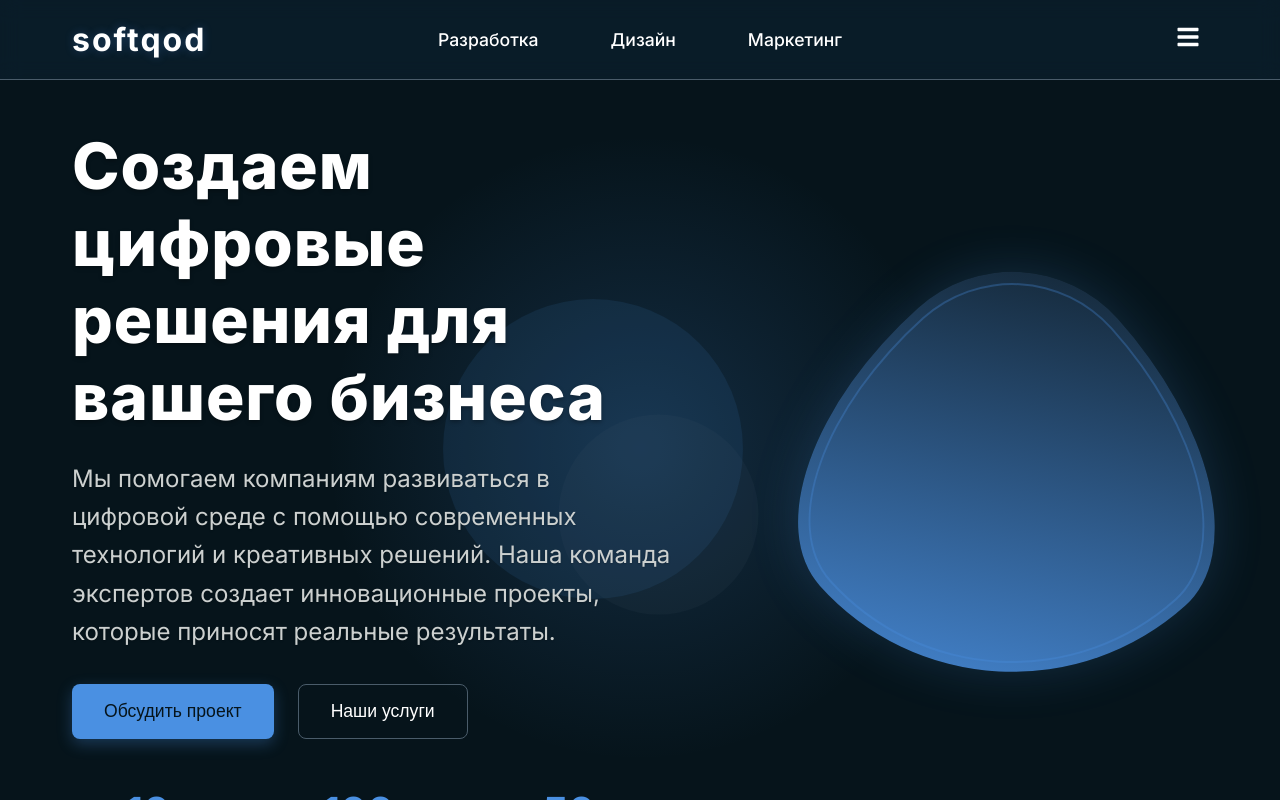
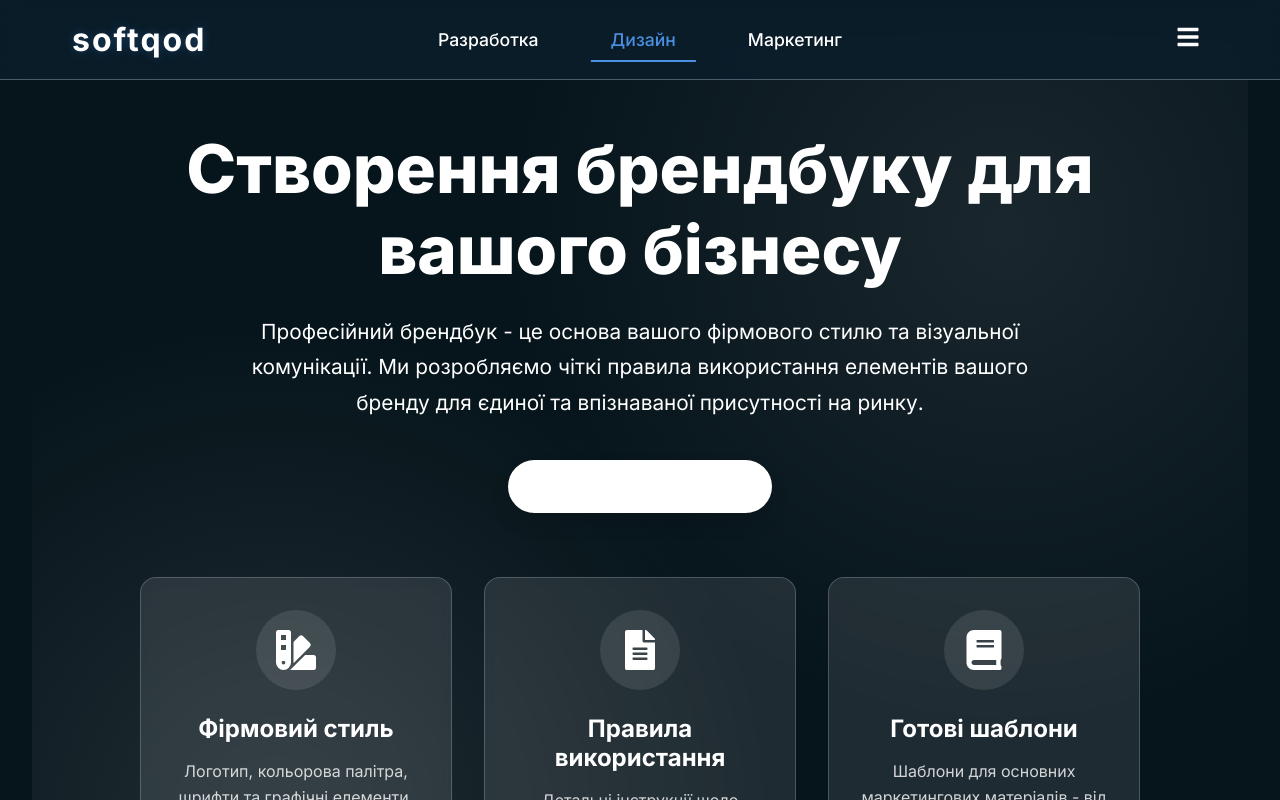
Before and after one commit to vmelniki2828/softqod, a React (Create React App) app: page /services/design/brandbook in a window 1280 px wide. Before the commit this address led to /. Shown: the top 800 px of the page. Built offline with nearby package versions, Linux system fonts and the light colour scheme.

Commit message:
brand book

```diff
--- a/src/App.js
+++ b/src/App.js
@@ -25,6 +25,7 @@ import CorporateWebsitePage from 'services/development/CorporateWebsitePage';
 import AIPage from 'services/development/AIPage';
 import BannerAds from './services/design/BannerAds';
 import AIBannerMarketing from 'services/marketing/AIBannerMarketing';
+import BrandbookPage from 'services/design/BrandbookPage';
 
 const GlobalStyle = createGlobalStyle`
   * {
@@ -109,6 +110,7 @@ const App = () => {
               <Route path="/services/development/corporate" element={<CorporateWebsitePage />} />
               <Route path="/services/development/AI" element={<AIPage />} />
               <Route path="/services/design/banners" element={<BannerAds />} />
+              <Route path="/services/design/brandbook" element={<BrandbookPage />} />
               <Route path="/services/marketing/banners" element={<AIBannerMarketing />} />
               <Route path="*" element={<Navigate to="/" replace />} />
             </Routes>
--- a/src/components/BurgerMenu.js
+++ b/src/components/BurgerMenu.js
@@ -442,7 +442,10 @@ const BurgerMenu = ({ isOpen, onClose }) => {
             }}
             transition={{ duration: 0.3 }}
           >
-            <MenuBlockLink href="#banners" onClick={(e) => handleLinkClick(e, "#banners")}>
+            <MenuBlockLink
+              to="/services/design/bannerads"
+              onClick={(e) => handleLinkClick(e, "/services/design/bannerads")}
+            >
               <MenuBlockIconSmall>
                 <FaPaintBrush />
               </MenuBlockIconSmall>
@@ -454,7 +457,10 @@ const BurgerMenu = ({ isOpen, onClose }) => {
               </MenuBlockIconSmall>
               Моушен дизайн
             </MenuBlockLink>
-            <MenuBlockLink href="#brandbook" onClick={(e) => handleLinkClick(e, "#brandbook")}>
+            <MenuBlockLink
+              to="/services/design/brandbook"
+              onClick={(e) => handleLinkClick(e, "/services/design/brandbook")}
+            >
               <MenuBlockIconSmall>
                 <FaBook />
               </MenuBlockIconSmall>
--- a/src/components/Header.js
+++ b/src/components/Header.js
@@ -260,7 +260,7 @@ const HeaderNavigation = () => {
               <FaPaintBrush />
               Рекламные Банера
             </DropdownItem>
-            <DropdownItem to="/design/brandbook">
+            <DropdownItem to="/services/design/brandbook">
               <FaBook />
               Бренд Бук
             </DropdownItem>
--- /dev/null
+++ b/src/services/design/BrandbookPage.js
@@ -0,0 +1,224 @@
+import React from 'react';
+import styled from 'styled-components';
+import { motion } from 'framer-motion';
+import { FaBook, FaSwatchbook, FaFileAlt, FaArrowRight } from 'react-icons/fa';
+
+const PageContainer = styled.div`
+  padding: 2rem;
+  max-width: 1400px;
+  margin: 0 auto;
+`;
+
+const HeroSection = styled.section`
+  text-align: center;
+  padding: 6rem 0;
+  background: linear-gradient(
+    125deg,
+    var(--accent-color) 0%,
+    var(--accent-color-dark) 100%
+  );
+  border-radius: 20px;
+  margin-bottom: 4rem;
+  color: white;
+  position: relative;
+  overflow: hidden;
+
+  &::before {
+    content: '';
+    position: absolute;
+    top: 0;
+    left: 0;
+    right: 0;
+    bottom: 0;
+    background:
+      radial-gradient(circle at 20% 80%, rgba(255, 255, 255, 0.1) 0%, transparent 40%),
+      radial-gradient(circle at 80% 20%, rgba(255, 255, 255, 0.08) 0%, transparent 40%);
+    z-index: 0;
+  }
+`;
+
+const ContentContainer = styled.div`
+  position: relative;
+  z-index: 1;
+  max-width: 1000px;
+  margin: 0 auto;
+`;
+
+const Title = styled(motion.h1)`
+  font-size: 4.2rem;
+  font-weight: 800;
+  margin-bottom: 1.5rem;
+
+  span {
+    position: relative;
+    display: inline-block;
+    color: var(--accent-color-light);
+
+    &::after {
+      content: '';
+      position: absolute;
+      bottom: 0;
+      left: 0;
+      width: 100%;
+      height: 4px;
+      background: var(--accent-color-light);
+      border-radius: 2px;
+    }
+  }
+`;
+
+const Description = styled(motion.p)`
+  font-size: 1.3rem;
+  line-height: 1.7;
+  margin-bottom: 2.5rem;
+  opacity: 0.9;
+  max-width: 800px;
+  margin-left: auto;
+  margin-right: auto;
+`;
+
+const ActionButton = styled(motion.button)`
+  background: white;
+  color: var(--accent-color-dark);
+  border: none;
+  padding: 1rem 2rem;
+  font-size: 1.1rem;
+  font-weight: 600;
+  border-radius: 50px;
+  cursor: pointer;
+  box-shadow: 0 10px 20px rgba(0, 0, 0, 0.1);
+  display: flex;
+  align-items: center;
+  gap: 0.5rem;
+  margin: 0 auto;
+
+  &:hover {
+    transform: translateY(-2px);
+    box-shadow: 0 15px 30px rgba(0, 0, 0, 0.15);
+  }
+
+  svg {
+    font-size: 1.2rem;
+  }
+`;
+
+const FeatureCards = styled(motion.div)`
+  display: grid;
+  grid-template-columns: repeat(auto-fit, minmax(300px, 1fr));
+  gap: 2rem;
+  margin-top: 4rem;
+`;
+
+const FeatureCard = styled(motion.div)`
+  background: rgba(255, 255, 255, 0.1);
+  border-radius: 16px;
+  padding: 2rem;
+  display: flex;
+  flex-direction: column;
+  align-items: center;
+  text-align: center;
+  backdrop-filter: blur(5px);
+  border: 1px solid rgba(255, 255, 255, 0.2);
+  transition: all 0.3s ease;
+
+  &:hover {
+    transform: translateY(-10px);
+    background: rgba(255, 255, 255, 0.15);
+  }
+`;
+
+const FeatureIcon = styled.div`
+  font-size: 2.5rem;
+  color: var(--accent-color-light);
+  margin-bottom: 1.5rem;
+  background: rgba(255, 255, 255, 0.1);
+  width: 80px;
+  height: 80px;
+  border-radius: 50%;
+  display: flex;
+  align-items: center;
+  justify-content: center;
+`;
+
+const FeatureTitle = styled.h3`
+  font-size: 1.5rem;
+  margin-bottom: 1rem;
+`;
+
+const FeatureDescription = styled.p`
+  font-size: 1rem;
+  opacity: 0.8;
+  line-height: 1.6;
+`;
+
+const BrandbookPage = () => {
+  return (
+    <PageContainer>
+      <HeroSection>
+        <ContentContainer>
+          <Title
+            initial={{ opacity: 0, y: -20 }}
+            animate={{ opacity: 1, y: 0 }}
+            transition={{ duration: 0.8 }}
+          >
+            Створення <span>брендбуку</span> для вашого бізнесу
+          </Title>
+
+          <Description
+            initial={{ opacity: 0 }}
+            animate={{ opacity: 1 }}
+            transition={{ duration: 0.8, delay: 0.3 }}
+          >
+            Професійний брендбук - це основа вашого фірмового стилю та візуальної комунікації.
+            Ми розробляємо чіткі правила використання елементів вашого бренду для єдиної та впізнаваної присутності на ринку.
+          </Description>
+
+          <ActionButton
+            initial={{ opacity: 0, y: 20 }}
+            animate={{ opacity: 1, y: 0 }}
+            transition={{ duration: 0.8, delay: 0.5 }}
+            whileHover={{ scale: 1.05 }}
+            whileTap={{ scale: 0.95 }}
+          >
+            Замовити брендбук <FaArrowRight />
+          </ActionButton>
+
+          <FeatureCards
+            initial={{ opacity: 0, y: 20 }}
+            animate={{ opacity: 1, y: 0 }}
+            transition={{ duration: 0.8, delay: 0.7 }}
+          >
+            <FeatureCard
+              whileHover={{ y: -10 }}
+              transition={{ duration: 0.3 }}
+            >
+              <FeatureIcon><FaSwatchbook /></FeatureIcon>
+              <FeatureTitle>Фірмовий стиль</FeatureTitle>
+              <FeatureDescription>Логотип, кольорова палітра, шрифти та графічні елементи, які формують цілісний образ вашого бренду.</FeatureDescription>
+            </FeatureCard>
+
+            <FeatureCard
+              whileHover={{ y: -10 }}
+              transition={{ duration: 0.3 }}
+            >
+              <FeatureIcon><FaFileAlt /></FeatureIcon>
+              <FeatureTitle>Правила використання</FeatureTitle>
+              <FeatureDescription>Детальні інструкції щодо коректного використання елементів бренду на різних носіях та платформах.</FeatureDescription>
+            </FeatureCard>
+
+            <FeatureCard
+              whileHover={{ y: -10 }}
+              transition={{ duration: 0.3 }}
+            >
+              <FeatureIcon><FaBook /></FeatureIcon>
+              <FeatureTitle>Готові шаблони</FeatureTitle>
+              <FeatureDescription>Шаблони для основних маркетингових матеріалів - від візиток до банерів та презентацій.</FeatureDescription>
+            </FeatureCard>
+          </FeatureCards>
+        </ContentContainer>
+      </HeroSection>
+    </PageContainer>
+  );
+};
+
+export default BrandbookPage;
```
